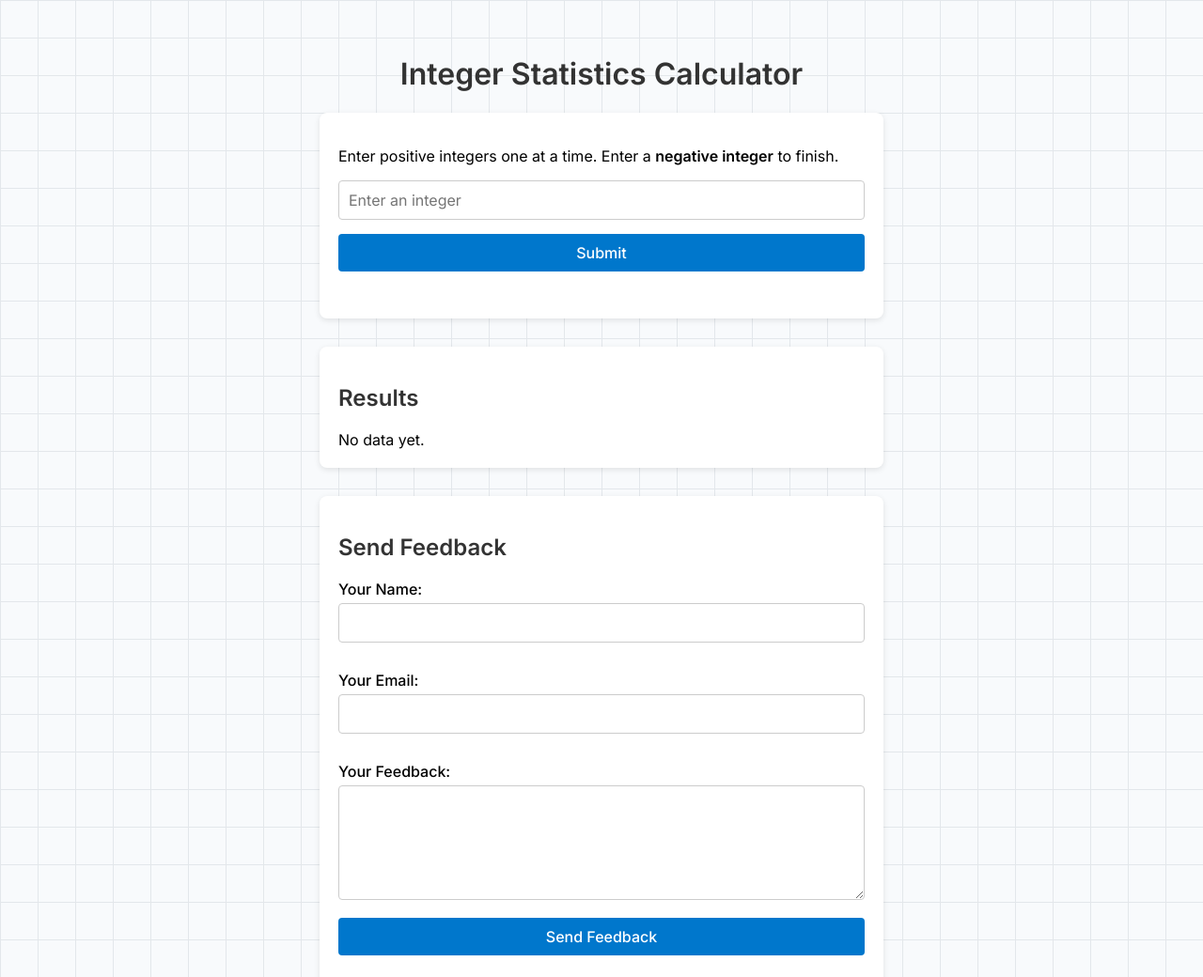
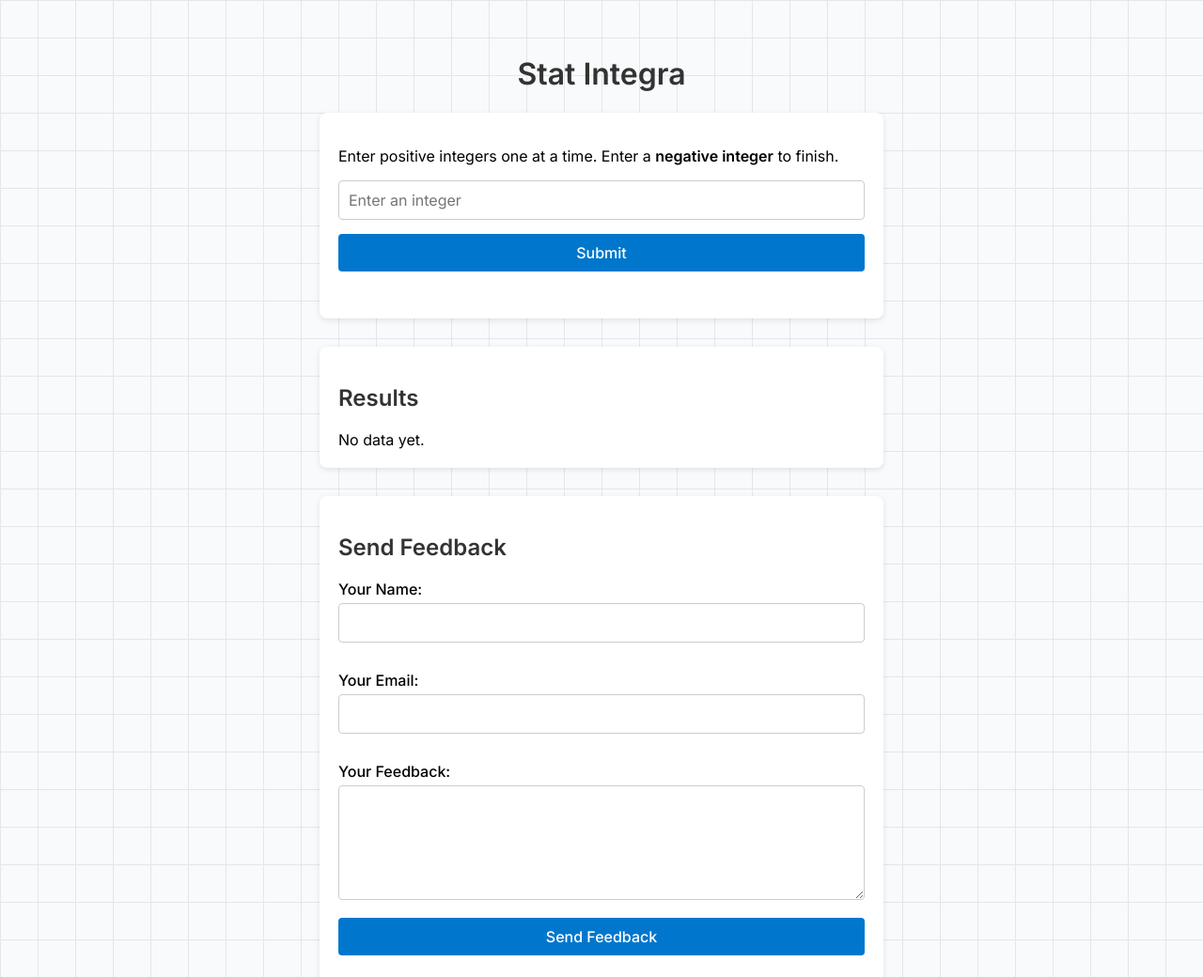
Before and after one commit to etCeO/.stAtIntgra, a plain HTML site: page index.html in a window 1280 px wide. Shown: the top 1040 px of the page at 94% size. Drawn offline with Linux system fonts and the light colour scheme.

Commit message:
Update index.html

```diff
--- a/index.html
+++ b/index.html
@@ -159,7 +159,7 @@
     </head>
 <body>
 
-<h1>Integer Statistics Calculator</h1>
+<h1>Stat Integra</h1>
 
 <div class="box">
     <p>Enter positive integers one at a time.
```
